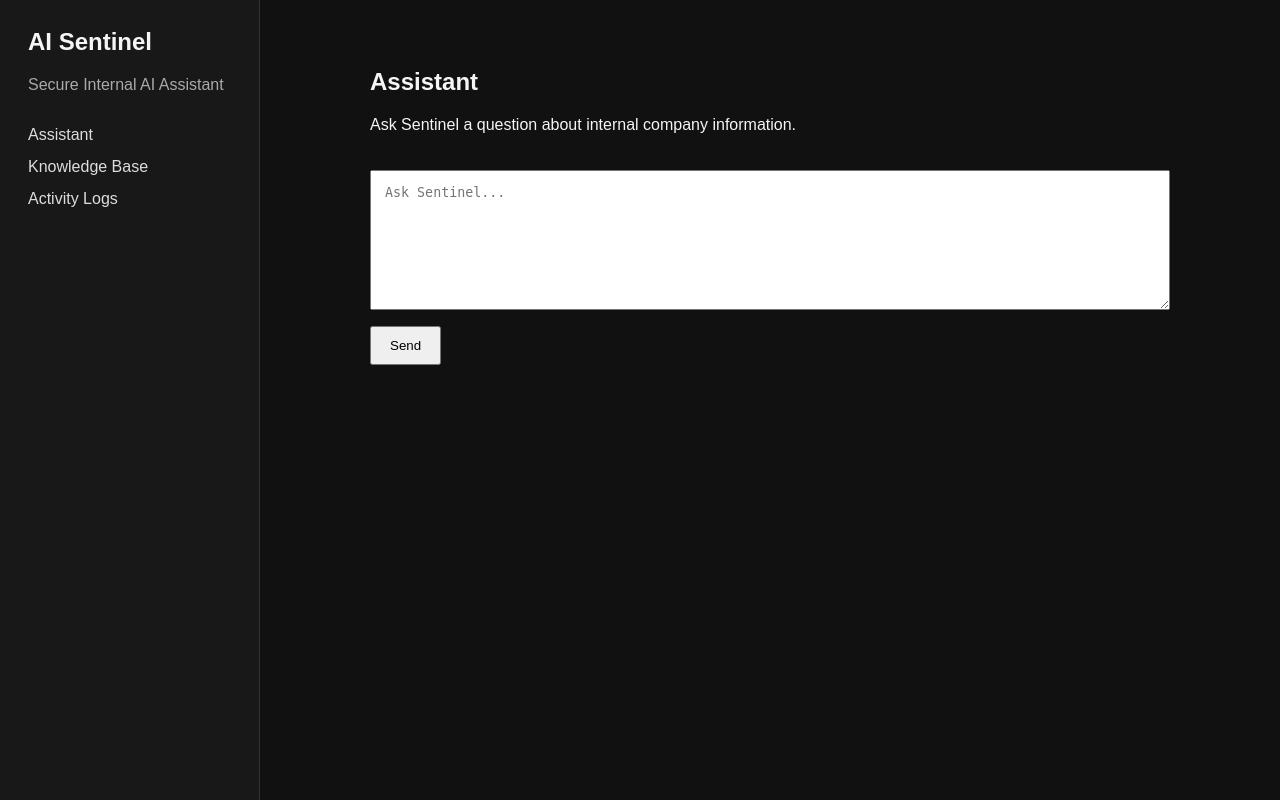
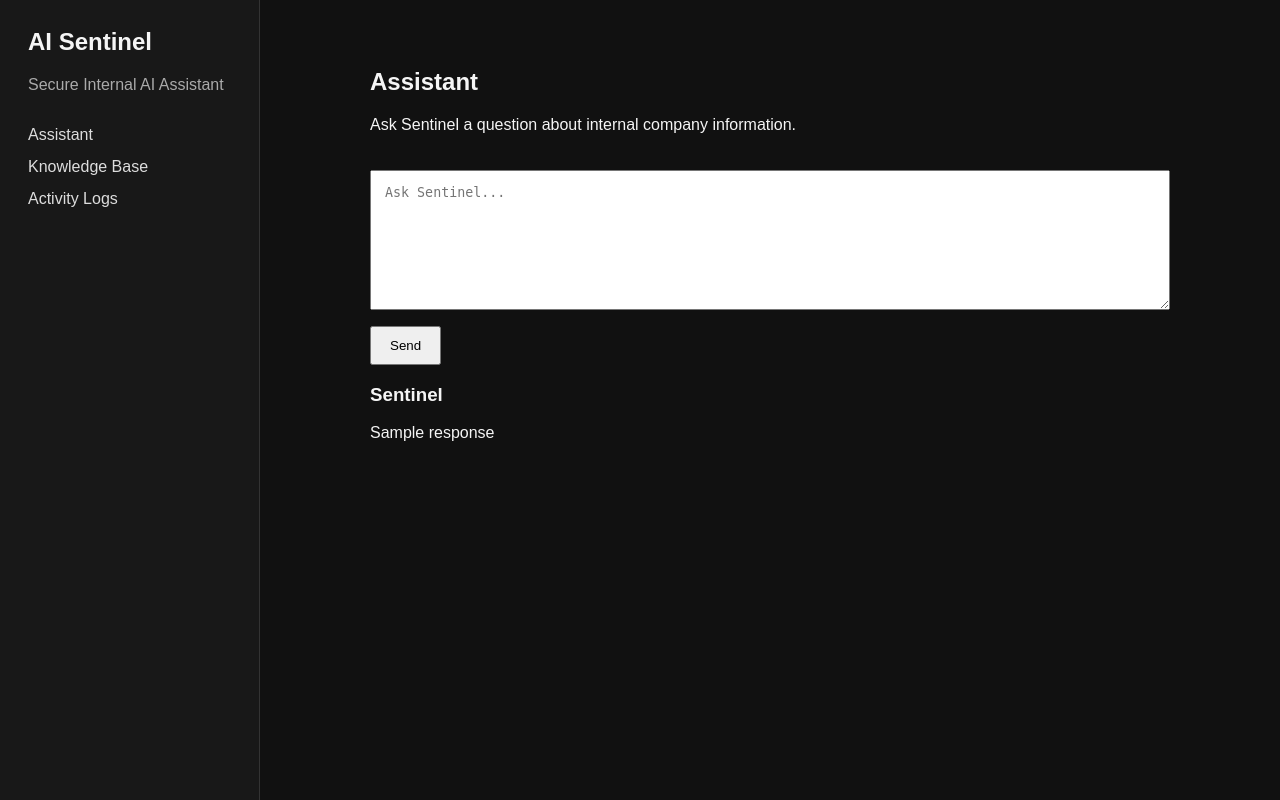
Before and after one commit to ErickNava86/ai-sentinel, a Flask app: template templates/index.html in a window 1280 px wide. Run offline with Flask 3, Linux system fonts and the light colour scheme; the template is opened without the code that fills it: most values are stand-ins (such as "Sample title", 1, 10 or a date in 2020).

Commit message:
Add POST input and response functionality

```diff
--- a/app.py
+++ b/app.py
@@ -1,15 +1,18 @@
-from flask import Flask, render_template
+from flask import Flask, render_template, request
 
 app = Flask(__name__)
 
 
+@app.route("/", methods=["GET", "POST"])
+def index():
+    response = None
 
+    if request.method == "POST":
+        user_message = request.form.get("message")
 
-# ----- ROUTES ------ #
+        response = f"Sentinel received: {user_message}"
 
-@app.route("/")
-def index():
-    return render_template("index.html")
+    return render_template("index.html", response=response)
 
 
 if __name__ == "__main__":
--- a/templates/index.html
+++ b/templates/index.html
@@ -23,15 +23,24 @@
         </aside>
 
         <main class="main-panel">
+
             <section class="assistant-panel">
                 <h2>Assistant</h2>
                 <p>Ask Sentinel a question about internal company information.</p>
 
-                <form>
-                    <textarea placeholder="Ask Sentinel..."></textarea>
+                <form method="POST">
+                    <textarea name="message" placeholder="Ask Sentinel..."></textarea>
                     <button type="submit">Send</button>
                 </form>
+
+                {% if response %}
+                    <div class="response">
+                        <h3>Sentinel</h3>
+                        <p>{{ response }}</p>
+                    </div>
+                {% endif %}
             </section>
+
         </main>
     </div>
 </body>
```
